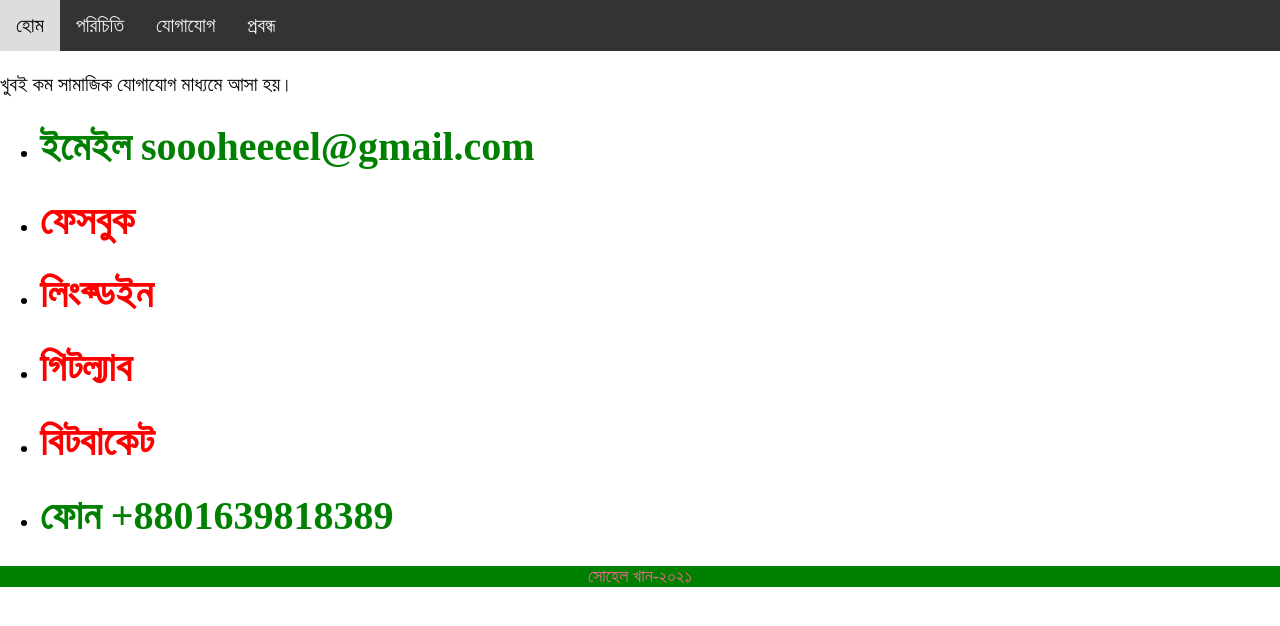
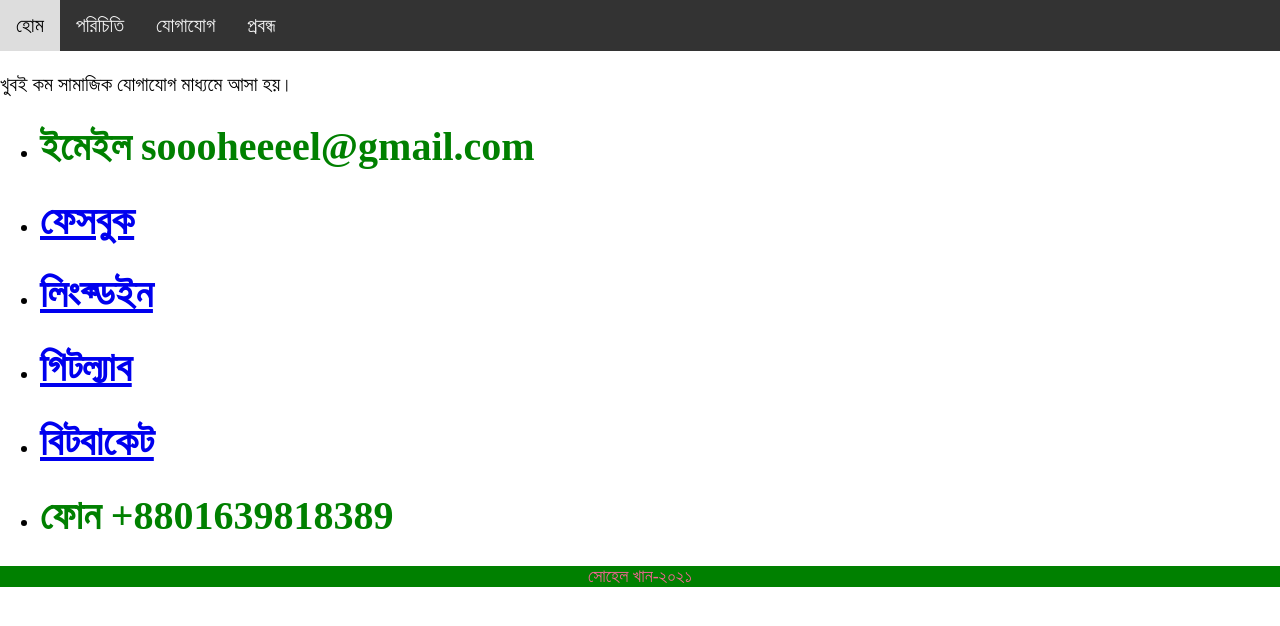
Before and after one commit to sohelkhanz/sohelkhanz.github.io, a Jekyll site: the page built from প্রবন্ধ/যোগাযোগ.md, in a window 1280 px wide. Shown: the top 626 px of the page. Built offline with Jekyll 4.4.1, drawn with Linux system fonts in a browser that asks for light colours.

Commit message:
Update style.css

```diff
--- a/assets/css/style.css
+++ b/assets/css/style.css
@@ -77,14 +77,7 @@ i.hash {
   font-size: 0.8em;
   color: gold;
 }
-a, a:visited {
-	color: red;
-	text-decoration: none;
-}
 
-a:hover, a:focus, a:active {
-	text-decoration: none;
-}
 blockquote {
     margin-left: 2em;
     margin-bottom: 2rem;
```
